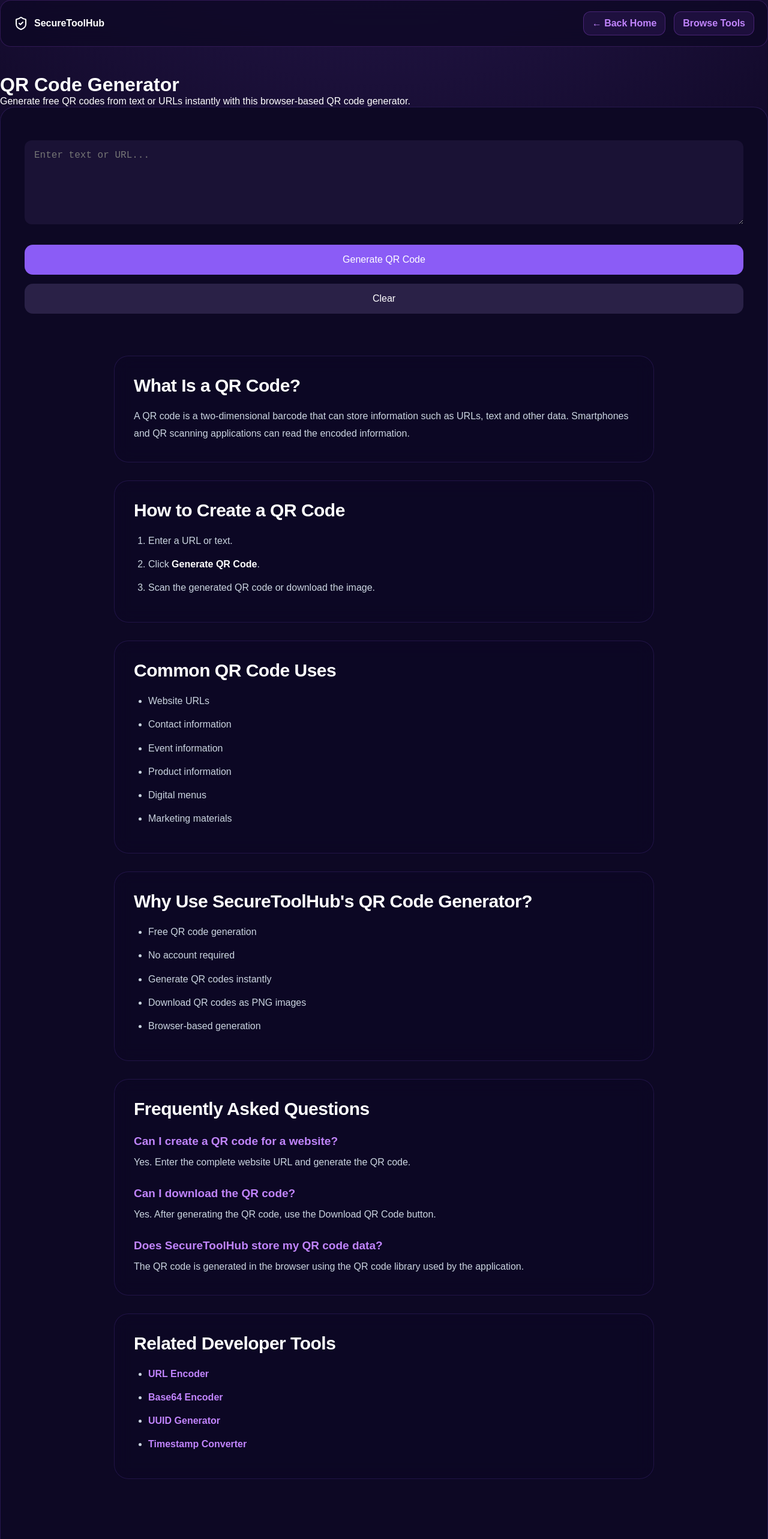
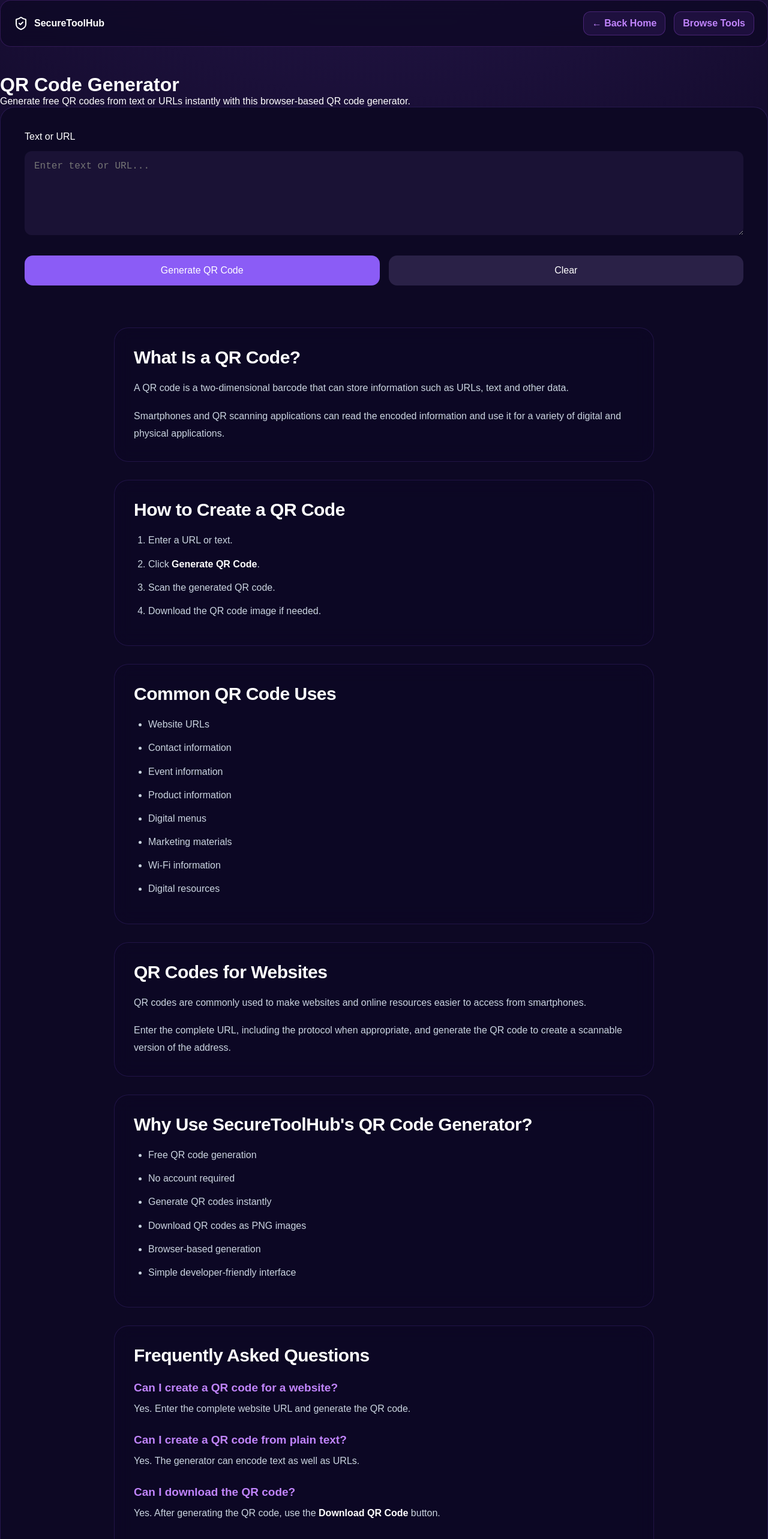
Before and after one commit to Tshepiso25/Securetoolhub, a React (Vite) app: page /qr-code-generator in a window 1280 px wide. Shown: the top 2566 px of the page at 60% size. Built offline with nearby package versions, Linux system fonts and the light colour scheme.

Commit message:
Improve QR code generator SEO and functionality

```diff
--- a/src/pages/QrCodeGenerator.jsx
+++ b/src/pages/QrCodeGenerator.jsx
@@ -18,7 +18,8 @@ function QrCodeGenerator() {
     try {
       const qr = await QRCode.toDataURL(input.trim(), {
         width: 500,
-        margin: 2
+        margin: 2,
+        errorCorrectionLevel: "M"
       })
 
       setQrCode(qr)
@@ -40,7 +41,13 @@ function QrCodeGenerator() {
       title="QR Code Generator"
       description="Generate free QR codes from text or URLs instantly with this browser-based QR code generator."
     >
+      <div className="tool-form-group">
+        <label className="tool-label" htmlFor="qr-input">
+          Text or URL
+        </label>
+
         <textarea
+          id="qr-input"
           className="tool-textarea"
           placeholder="Enter text or URL..."
           value={input}
@@ -49,10 +56,23 @@ function QrCodeGenerator() {
             setError("")
           }}
         />
+      </div>
 
-      <button className="generate-btn" onClick={generateQrCode}>
+      <div className="action-row">
+        <button
+          className="generate-btn"
+          onClick={generateQrCode}
+        >
           Generate QR Code
         </button>
+
+        <button
+          className="clear-btn"
+          onClick={clearFields}
+        >
+          Clear
+        </button>
+      </div>
 
       {error && <p className="tool-error">{error}</p>}
 
@@ -66,6 +86,7 @@ function QrCodeGenerator() {
           <a
             href={qrCode}
             download="securetoolhub-qr-code.png"
+            className="qr-download-link"
           >
             <button className="copy-btn">
               Download QR Code
@@ -74,19 +95,19 @@ function QrCodeGenerator() {
         </div>
       )}
 
-      <button className="clear-btn" onClick={clearFields}>
-        Clear
-      </button>
-
       <section className="tool-content">
-
         <div className="tool-info-card">
           <h2>What Is a QR Code?</h2>
 
           <p>
             A QR code is a two-dimensional barcode that can store information
-            such as URLs, text and other data. Smartphones and QR scanning
-            applications can read the encoded information.
+            such as URLs, text and other data.
+          </p>
+
+          <p>
+            Smartphones and QR scanning applications can read the encoded
+            information and use it for a variety of digital and physical
+            applications.
           </p>
         </div>
 
@@ -96,7 +117,8 @@ function QrCodeGenerator() {
           <ol>
             <li>Enter a URL or text.</li>
             <li>Click <strong>Generate QR Code</strong>.</li>
-            <li>Scan the generated QR code or download the image.</li>
+            <li>Scan the generated QR code.</li>
+            <li>Download the QR code image if needed.</li>
           </ol>
         </div>
 
@@ -110,7 +132,24 @@ function QrCodeGenerator() {
             <li>Product information</li>
             <li>Digital menus</li>
             <li>Marketing materials</li>
+            <li>Wi-Fi information</li>
+            <li>Digital resources</li>
           </ul>
+        </div>
+
+        <div className="tool-info-card">
+          <h2>QR Codes for Websites</h2>
+
+          <p>
+            QR codes are commonly used to make websites and online resources
+            easier to access from smartphones.
+          </p>
+
+          <p>
+            Enter the complete URL, including the protocol when appropriate,
+            and generate the QR code to create a scannable version of the
+            address.
+          </p>
         </div>
 
         <div className="tool-info-card">
@@ -122,6 +161,7 @@ function QrCodeGenerator() {
             <li>Generate QR codes instantly</li>
             <li>Download QR codes as PNG images</li>
             <li>Browser-based generation</li>
+            <li>Simple developer-friendly interface</li>
           </ul>
         </div>
 
@@ -129,17 +169,27 @@ function QrCodeGenerator() {
           <h2>Frequently Asked Questions</h2>
 
           <h3>Can I create a QR code for a website?</h3>
+
           <p>
             Yes. Enter the complete website URL and generate the QR code.
           </p>
 
+          <h3>Can I create a QR code from plain text?</h3>
+
+          <p>
+            Yes. The generator can encode text as well as URLs.
+          </p>
+
           <h3>Can I download the QR code?</h3>
+
           <p>
-            Yes. After generating the QR code, use the Download QR Code
+            Yes. After generating the QR code, use the
+            <strong> Download QR Code </strong>
             button.
           </p>
 
           <h3>Does SecureToolHub store my QR code data?</h3>
+
           <p>
             The QR code is generated in the browser using the QR code library
             used by the application.
@@ -151,20 +201,30 @@ function QrCodeGenerator() {
 
           <ul>
             <li>
-              <Link to="/url-encoder">URL Encoder</Link>
+              <Link to="/url-encoder">
+                URL Encoder
+              </Link>
             </li>
+
             <li>
-              <Link to="/base64-encoder">Base64 Encoder</Link>
+              <Link to="/base64-encoder">
+                Base64 Encoder
+              </Link>
             </li>
+
             <li>
-              <Link to="/uuid-generator">UUID Generator</Link>
+              <Link to="/uuid-generator">
+                UUID Generator
+              </Link>
             </li>
+
             <li>
-              <Link to="/timestamp-converter">Timestamp Converter</Link>
+              <Link to="/timestamp-converter">
+                Timestamp Converter
+              </Link>
             </li>
           </ul>
         </div>
-
       </section>
     </ToolLayout>
   )
```
Lines whose indentation alone changed are shown as unchanged.
